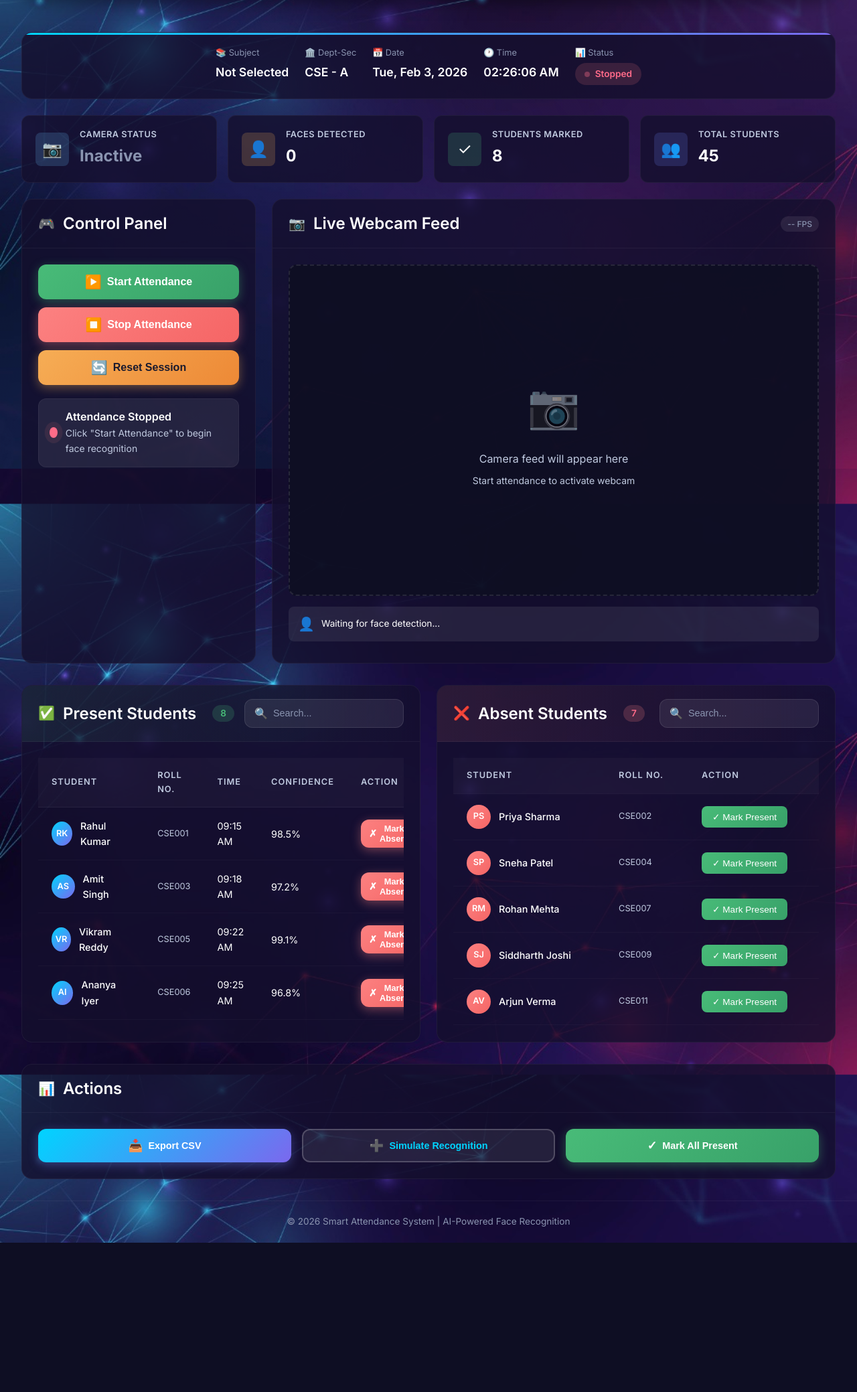
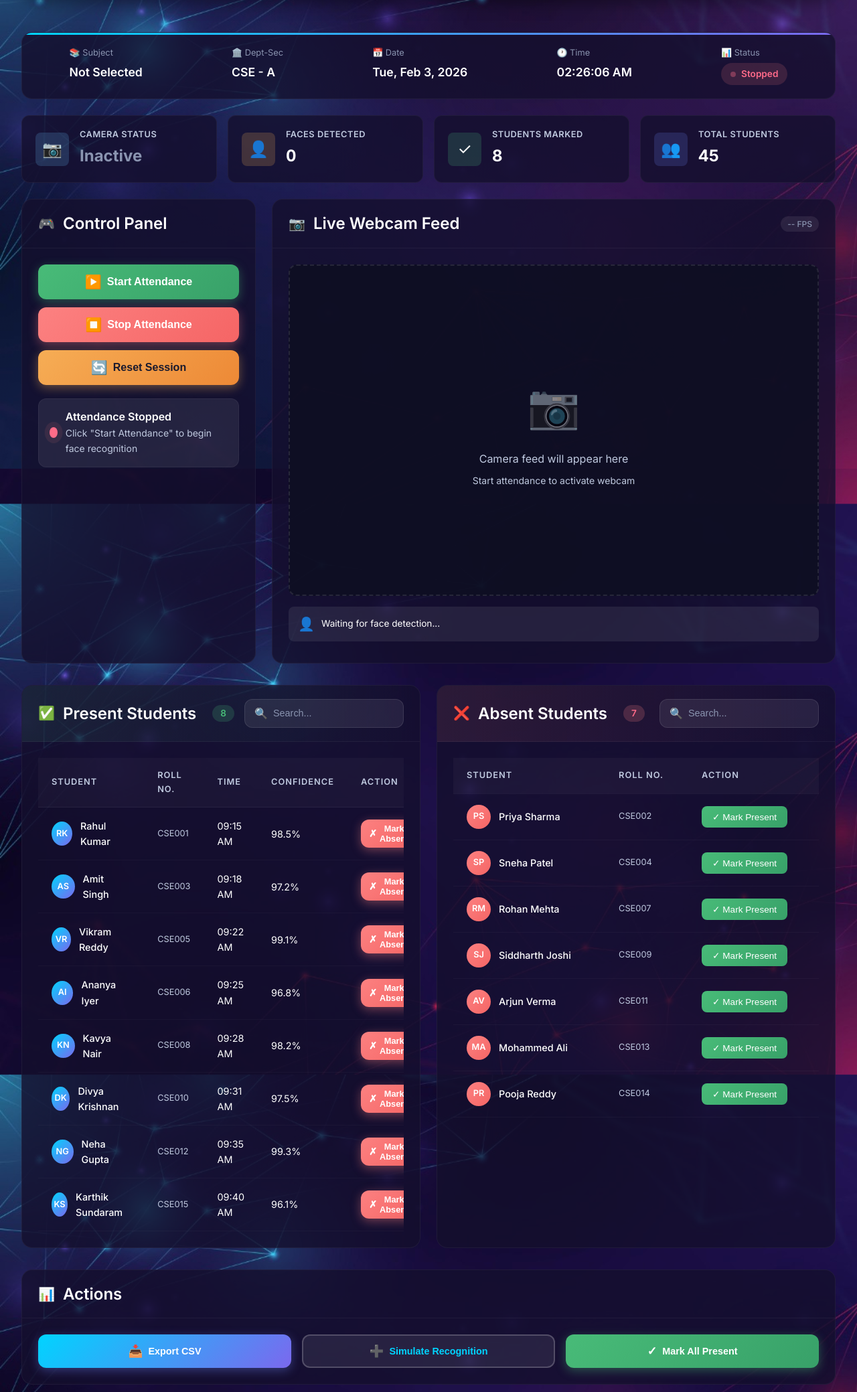
Before and after one commit to makeshkumar14/Face-recognition-for-attendance, a Flask app: page /faculty_dashboard in a window 1280 px wide. Shown: the part 100-2179 px from the top of the page at 67% size. Before the commit the page ends 1956 px from the top, so only its background shows below. Run offline with Flask 3, Linux system fonts and the light colour scheme.

Commit message:
fix : updated attendeance box and class navbar

```diff
--- a/static/css/style.css
+++ b/static/css/style.css
@@ -1321,8 +1321,8 @@ body.theme-light .stat-card {
 
 .session-info-grid {
     display: grid;
-    grid-template-columns: repeat(4, 1fr);
-    gap: 24px;
+    grid-template-columns: repeat(5, 1fr);
+    gap: 48px;
 }
 
 @media (max-width: 768px) {
@@ -1675,7 +1675,7 @@ body.theme-light .stat-card {
 /* Enhanced Table Styles */
 .enhanced-table {
     margin-top: 0;
-    max-height: 400px;
+    max-height: 800px;
     overflow-y: auto;
 }
 
@@ -2660,6 +2660,6 @@ body.theme-light .stat-card {
 .session-info-grid {
     display: flex;
     flex-wrap: wrap;
-    gap: 24px;
-    justify-content: center;
-}
+    gap: 48px;
+    justify-content: space-around;
+}
```
Also changed, not shown: package-lock.json (added).
